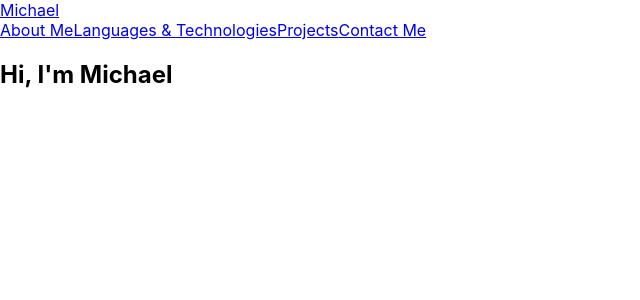
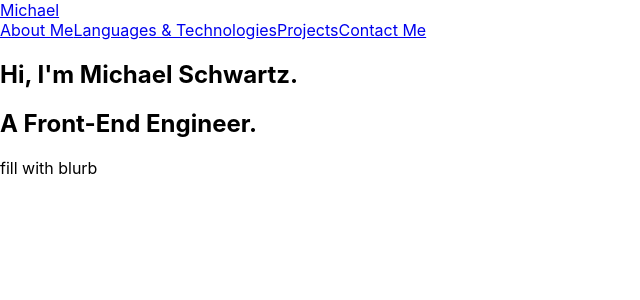
Before and after one commit to smj2021/foliolio, a React (Create React App) app: page / in a window 1280 px wide. Shown: the top 300 px of the page, without its empty margins (0-640 px from the left). Built offline with nearby package versions, Linux system fonts and the light colour scheme.

Commit message:
adding body to about.jsx

```diff
--- a/src/components/About/About.jsx
+++ b/src/components/About/About.jsx
@@ -1,11 +1,25 @@
 import React from 'react';
+import { about } from '../../portfolio';
 import './about.css';
 
 const About = () => {
+  // Destructuring about variable so I can call props throughout jsx
+  const { name, role, description, resume, social } = about
+
   return (
     <section className="about-me" id="about">
       <div>
-        <h1>Hi, I'm Michael</h1>
+        {name && (
+          <h1>
+            Hi, I&apos;m <span className='about__name'>{name}.</span>
+          </h1>
+        )}
+
+        {role && <h2 className='about__role'>A {role}.</h2>}
+        <p className='about__desc'>{description && description}</p>
+
+
+
       </div>
     </section>
   )
```
